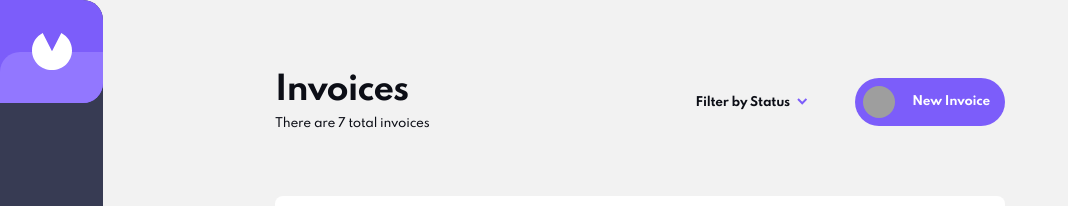
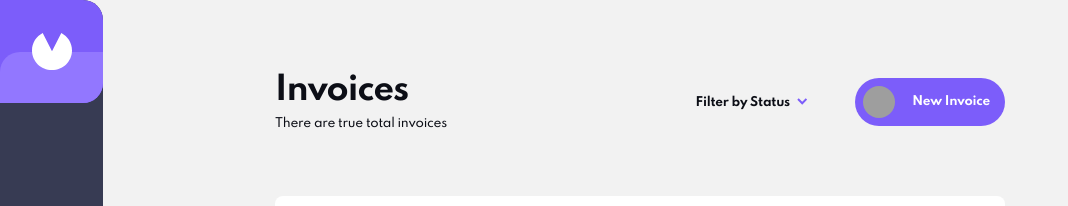
Before and after one commit to kvnloughead/invoice-app, a React (Create React App) app: page / in a window 1280 px wide. Shown: the top 206 px of the page, without its empty margins (0-1068 px from the left). Built offline with nearby package versions, Linux system fonts and the light colour scheme; grey boxes are pictures that could not be loaded.

Commit message:
refactor: change SummaryTable to Main component

```diff
--- a/src/components/app/App.jsx
+++ b/src/components/app/App.jsx
@@ -5,8 +5,7 @@ import './App.css';
 
 import AppContext from '../../contexts/AppContext';
 import Sidebar from '../sidebar/Sidebar';
-import SummaryHeader from '../summaryheader/SummaryHeader';
-import SummaryTable from '../summarytable/SummaryTable';
+import Main from '../main/Main';
 
 import Toggler from '../toggler/Toggler';
 import useDarkMode from '../hooks/useDarkMode';
@@ -27,8 +26,7 @@ function App() {
           <Sidebar>
             <Toggler theme={theme} toggleTheme={themeToggler} />
           </Sidebar>
-          <SummaryHeader />
-          <SummaryTable />
+          <Main />
         </div>
       </AppContext.Provider>
     </ThemeProvider>
--- /dev/null
+++ b/src/components/main/Main.jsx
@@ -0,0 +1,45 @@
+// eslint-disable-next-line no-use-before-define
+import React, { useMemo } from 'react';
+
+import AppContext from '../../contexts/AppContext';
+
+import { SummaryContainer, NothingHere } from './style';
+import invoices from '../../utils/data.json';
+import { processInvoices } from '../../utils/helpers';
+
+import InvoiceToolbar from '../invoicetoolbar/InvoiceToolbar';
+import Invoice from '../invoice/Invoice';
+import SummaryHeader from '../summaryheader/SummaryHeader';
+import InvoiceSummary from '../invoicesummary/InvoiceSummary';
+
+function Main() {
+  const { currentInvoice } = React.useContext(AppContext);
+  const processedInvoices = useMemo(() => processInvoices(invoices));
+  const numInvoices = processInvoices.length;
+
+  if (numInvoices === 0) {
+    return (<NothingHere />);
+  }
+
+  if (currentInvoice) {
+    return (
+      <>
+        <InvoiceToolbar />
+        <Invoice />
+      </>
+    );
+  }
+
+  return (
+    <>
+      <SummaryHeader numInvoices />
+      <SummaryContainer>
+        {processedInvoices.map((invoice) => (
+          <InvoiceSummary data={invoice} key={invoice.id} />
+        ))}
+      </SummaryContainer>
+    </>
+  );
+}
+
+export default Main;
--- a/src/components/summaryheader/SummaryHeader.jsx
+++ b/src/components/summaryheader/SummaryHeader.jsx
@@ -1,5 +1,6 @@
 // eslint-disable-next-line no-use-before-define
 import React from 'react';
+import PropTypes from 'prop-types';
 
 import Dropdown from '../dropdown/Dropdown';
 import Button from '../button/Button';
@@ -7,10 +8,7 @@ import Button from '../button/Button';
 import { Container, Title, Text } from './style';
 import { FlexRow } from '../utility/style';
 
-const SummaryHeader = () => {
-  const [numInvoices] = React.useState(7);
-
-  return (
+const SummaryHeader = ({ numInvoices }) => (
   <>
     <Container>
       <div>
@@ -29,6 +27,9 @@ const SummaryHeader = () => {
     </Container>
   </>
 );
+
+SummaryHeader.propTypes = {
+  numInvoices: PropTypes.number.isRequired,
 };
 
 export default SummaryHeader;
--- a/src/components/summarytable/SummaryTable.jsx
+++ /dev/null
@@ -1,34 +0,0 @@
-// eslint-disable-next-line no-use-before-define
-import React, { useMemo } from 'react';
-
-import AppContext from '../../contexts/AppContext';
-
-import { SummaryContainer, NothingHere } from './style';
-import invoices from '../../utils/data.json';
-import { processInvoices } from '../../utils/helpers';
-
-import InvoiceSummary from '../invoicesummary/InvoiceSummary';
-import Invoice from '../invoice/Invoice';
-
-function Table() {
-  const { currentInvoice } = React.useContext(AppContext);
-  const processedInvoices = useMemo(() => processInvoices(invoices));
-
-  if (currentInvoice) {
-    return <Invoice />;
-  }
-
-  if (processedInvoices.length === 0) {
-    return (<NothingHere />);
-  }
-
-  return (
-    <SummaryContainer>
-      {processedInvoices.map((invoice) => (
-        <InvoiceSummary data={invoice} key={invoice.id} />
-      ))}
-    </SummaryContainer>
-  );
-}
-
-export default Table;
```
Also changed, not shown: src/components/invoicetoolbar/InvoiceToolbar.jsx (added), src/components/main/style.js (renamed from src/components/summarytable/style.js). Lines whose indentation alone changed are shown as unchanged.
